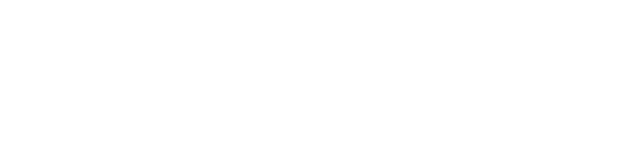
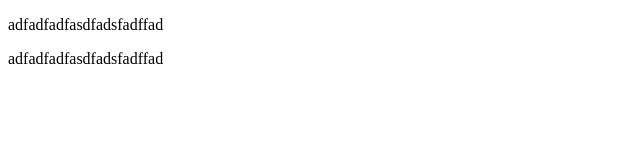
Before and after one commit to johnjairo594/DemoPrework, a plain HTML site: page index.html in a window 1280 px wide. Shown: the whole page, without its empty margins (0-640 px from the left). Drawn offline with Linux system fonts and the light colour scheme.

Commit message:
Cambios agregados

```diff
--- a/index.html
+++ b/index.html
@@ -7,6 +7,7 @@
     <title>Document</title>
 </head>
 <body>
-
+    <p>adfadfadfasdfadsfadffad</p>
+    <p>adfadfadfasdfadsfadffad</p>
 </body>
 </html>
```
